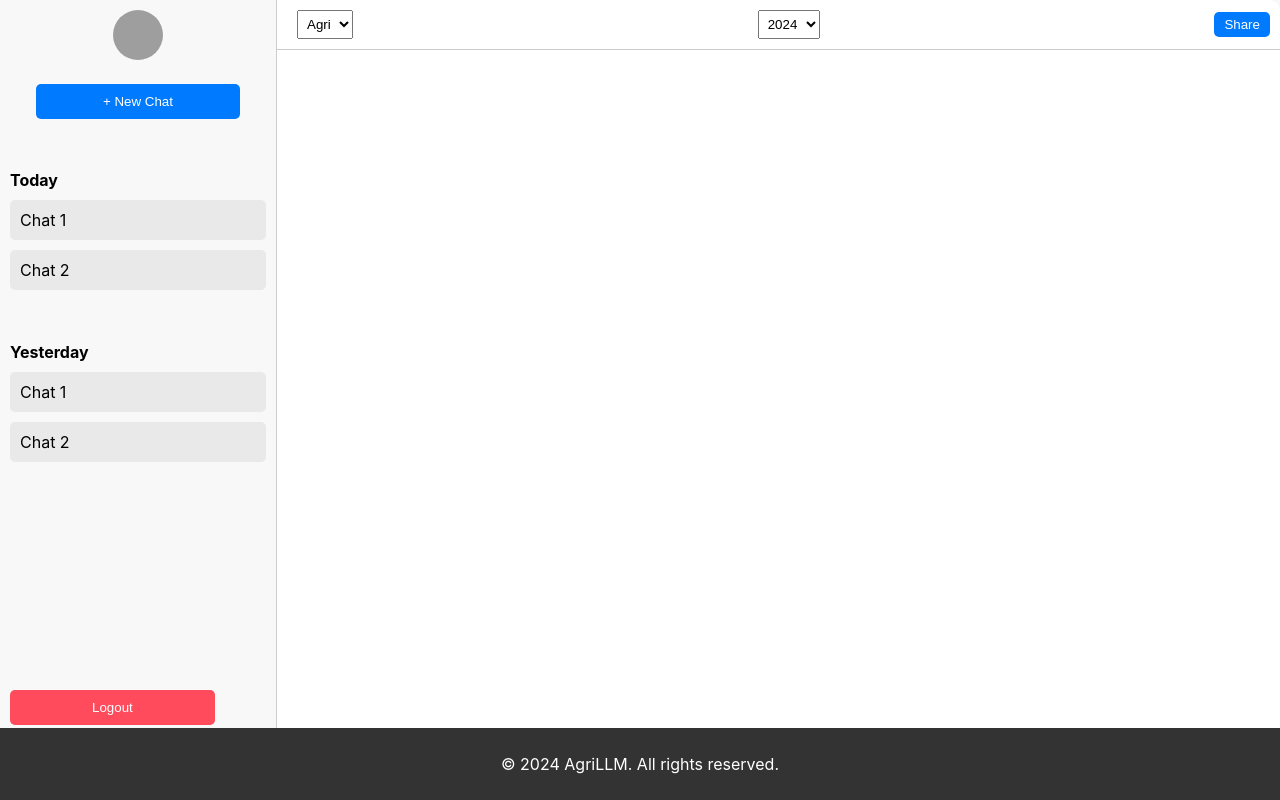
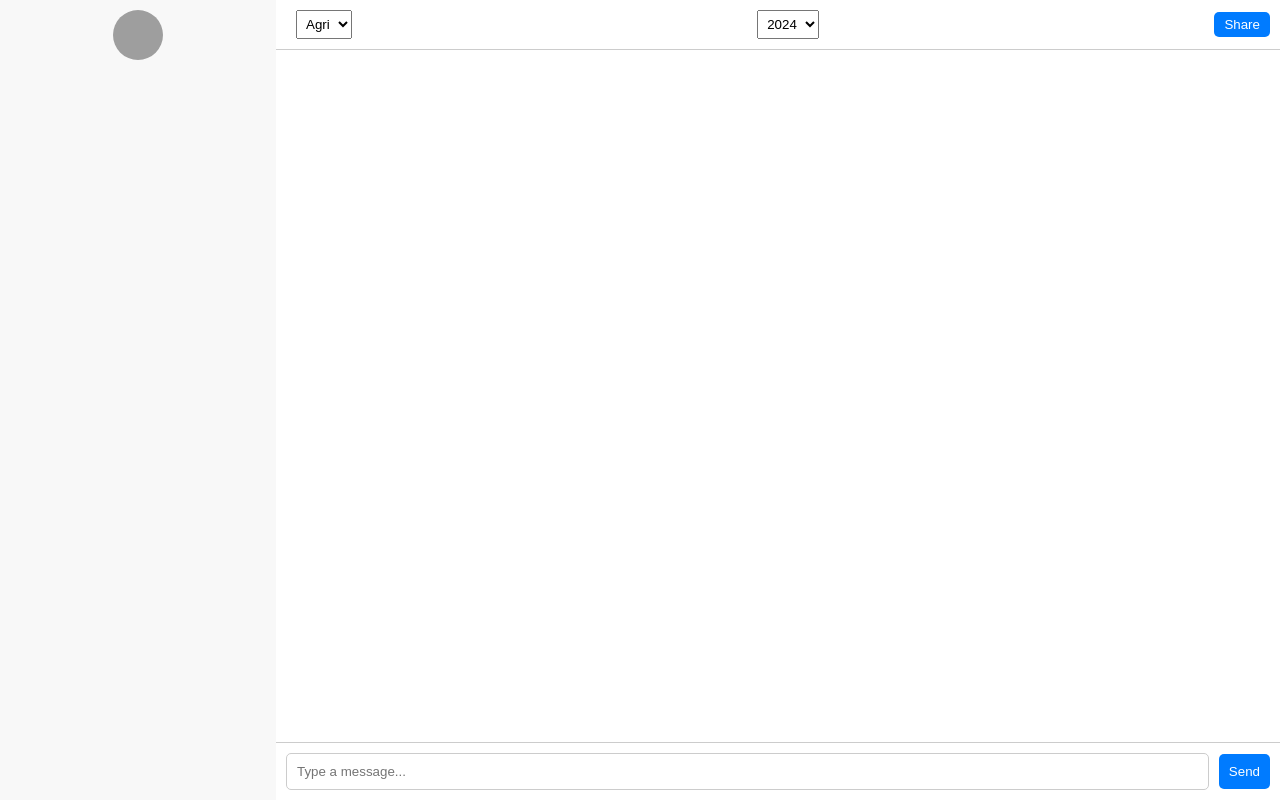
Before and after one commit to rochisna/Llm, a React (Create React App) app in the folder chatbot/: page /chat in a window 1280 px wide. Built offline with nearby package versions, Linux system fonts and the light colour scheme; grey boxes are pictures that could not be loaded.

Commit message:
Added toggle for sidebar

```diff
--- a/chatbot/src/CSS/Chat.css
+++ b/chatbot/src/CSS/Chat.css
@@ -16,13 +16,12 @@ body {
     flex: 1;
     background: white;
     border-radius: 10px;
-    box-shadow: 0 0 10px rgba(0, 0, 0, 0.1);
+    /* Removed box-shadow and border to eliminate lines */
 }
 
 .sidebar {
     width: 20%;
     background: #f8f8f8;
-    border-right: 1px solid #ccc;
     display: flex;
     flex-direction: column;
     align-items: center;
--- a/chatbot/src/Screens/Chat.js
+++ b/chatbot/src/Screens/Chat.js
@@ -1,15 +1,22 @@
-import React from "react";
-import Footer from "../components/Footer";
+import React, { useState } from "react";
 import "../CSS/Chat.css";
 
 export default function Chat() {
+  const [sidebarOpen, setSidebarOpen] = useState(false);
+
+  const toggleSidebar = () => {
+    setSidebarOpen(!sidebarOpen);
+  };
+
   return (
     <div className="chat">
-      <div className="chat-container">
+      <div className={`chat-container ${sidebarOpen ? "sidebar-open" : ""}`}>
         <aside className="sidebar">
-          <div className="profile-icon">
+          <div className="profile-icon" onClick={toggleSidebar}>
             <img src="profile-placeholder.png" alt="Profile" />
           </div>
+          {sidebarOpen && (
+            <>
               <button className="new-chat-button">+ New Chat</button>
               <div className="chat-section">
                 <h4>Today</h4>
@@ -25,6 +32,8 @@ export default function Chat() {
                 <button className="logout-button">Logout</button>
                 <button className="settings-button">Settings</button>
               </div>
+            </>
+          )}
         </aside>
         <div className="chat-page">
           <header className="chat-header">
@@ -49,7 +58,6 @@ export default function Chat() {
           </footer>
         </div>
       </div>
-      <Footer />
     </div>
   );
 }
```
Lines whose indentation alone changed are shown as unchanged.
